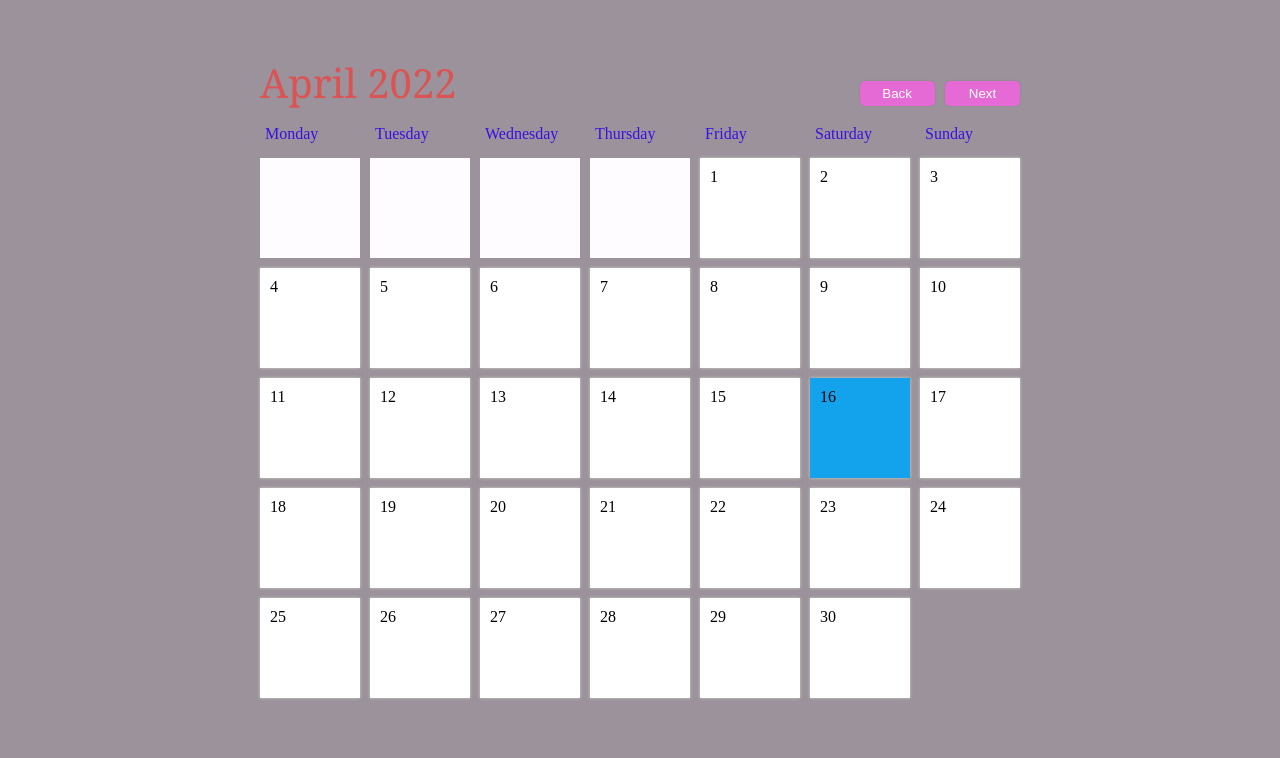
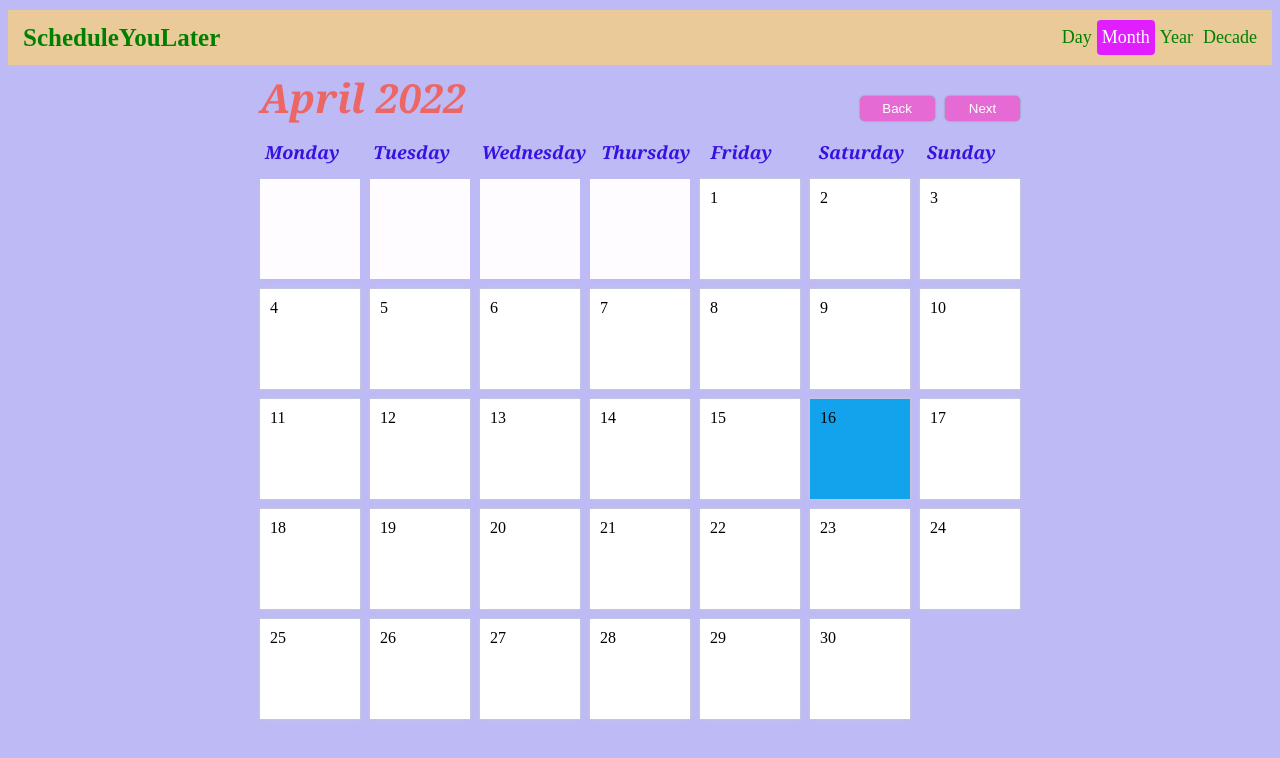
Before and after one commit to Fa41m/ScheduleYouLater, a plain HTML site: page public/index.html in a window 1280 px wide. Drawn offline with nearby package versions, Linux system fonts and the light colour scheme.

Commit message:
Changing the front end design a bit

```diff
--- a/public/css/styles.css
+++ b/public/css/styles.css
@@ -1,9 +1,9 @@
 /* https://www.youtube.com/watch?v=m9OSBJaQTlM */
 body {
-    display: flex;
-    margin-top: 50px;
+    /* display: flex; */
+    margin-top: 10px;
     justify-content: center;
-    background-color: #9b929b;
+    background-color: #bdbaf5;
   }
   button {
     width: 75px;
@@ -18,14 +18,16 @@ body {
 
   #header {
     padding: 5px;
-    color: #db5353;
+    color: #ed6666;
     font-size: 40px;
     font-family: Georgia, 'Times New Roman', Times, serif;
+    font-weight: bold;
+    font-style: oblique;
     display: flex;
     justify-content: space-between;
   }
   #header button {
-    background-color:#e66ad5;
+    background-color:#e66ad3;
   }
   #container {
     width: 770px;
@@ -38,6 +40,10 @@ body {
   #weekdays div {
     width: 100px;
     padding: 10px;
+    font-size: large;
+    font-family: Georgia, 'Times New Roman', Times, serif;
+    font-weight: bold;
+    font-style: oblique;
   }
   #calendar {
     width: 100%;
@@ -124,3 +130,58 @@ body {
     position: absolute;
     background-color: rgba(0,0,0,0.8);
   }
+
+  /* Style the header with a grey background and some padding */
+.header {
+  overflow: hidden;
+  background-color: #e9ca98;
+  padding: 10px 10px;
+  position: top center;
+}
+
+/* Style the header links */
+.header a {
+  float:left;
+  color: hsl(120, 100%, 25%);
+  text-align: center;
+  padding: 5px;
+  text-decoration: none;
+  font-size: 18px;
+  line-height: 25px;
+  border-radius: 4px;
+}
+
+/* Style the logo link (notice that we set the same value of line-height and font-size to prevent the header to increase when the font gets bigger */
+.header a.logo {
+  font-size: 25px;
+  font-weight: bold;
+}
+
+/* Change the background color on mouse-over */
+.header a:hover {
+  background-color: #ddd;
+  color: black;
+}
+
+/* Style the active/current link*/
+.header a.active {
+  background-color: rgb(225, 30, 255);
+  color: white;
+}
+
+/* Float the link section to the right */
+.header-right {
+  float: right;
+}
+
+/* Add media queries for responsiveness - when the screen is 500px wide or less, stack the links on top of each other */
+@media screen and (max-width: 500px) {
+  .header a {
+    float: none;
+    display: block;
+    text-align: left;
+  }
+  .header-right {
+    float: none;
+  }
+}
--- a/public/index.html
+++ b/public/index.html
@@ -5,12 +5,20 @@
     <meta charset="UTF-8">
     <meta name="viewport" content="width=device-width, initial-scale=1.0">
     <title>ScheduleYouLater</title>
-
-    <link rel="stylesheet" href="./css/styles.css">
+    <!-- <link href="https://cdn.jsdelivr.net/npm/bootstrap@5.1.3/dist/css/bootstrap.min.css" rel="stylesheet" integrity="sha384-1BmE4kWBq78iYhFldvKuhfTAU6auU8tT94WrHftjDbrCEXSU1oBoqyl2QvZ6jIW3" crossorigin="anonymous"> -->
+    <link rel="stylesheet" href="css/styles.css">
   </head>
   <body>
-
-    <div id="container">
+    <div class="header">
+      <a href="#default" class="logo">ScheduleYouLater</a>
+      <div class="header-right">
+        <a href="#day">Day</a>
+        <a class="active" href="#month">Month</a>
+        <a href="#year">Year</a>
+        <a href="#decade">Decade</a>
+      </div>
+    </div>
+    <div id="container" style="margin:auto">
       <div id="header">
         <div id="monthDisplay"></div>
         <div>
@@ -52,6 +60,7 @@
 
     <div id="modalBackDrop"></div>
 
-    <script src="./js/script.js"></script>
+    <script src="js/script.js"></script>
+    <script src="https://cdn.jsdelivr.net/npm/bootstrap@5.1.3/dist/js/bootstrap.bundle.min.js" integrity="sha384-ka7Sk0Gln4gmtz2MlQnikT1wXgYsOg+OMhuP+IlRH9sENBO0LRn5q+8nbTov4+1p" crossorigin="anonymous"></script>
   </body>
 </html>
```
